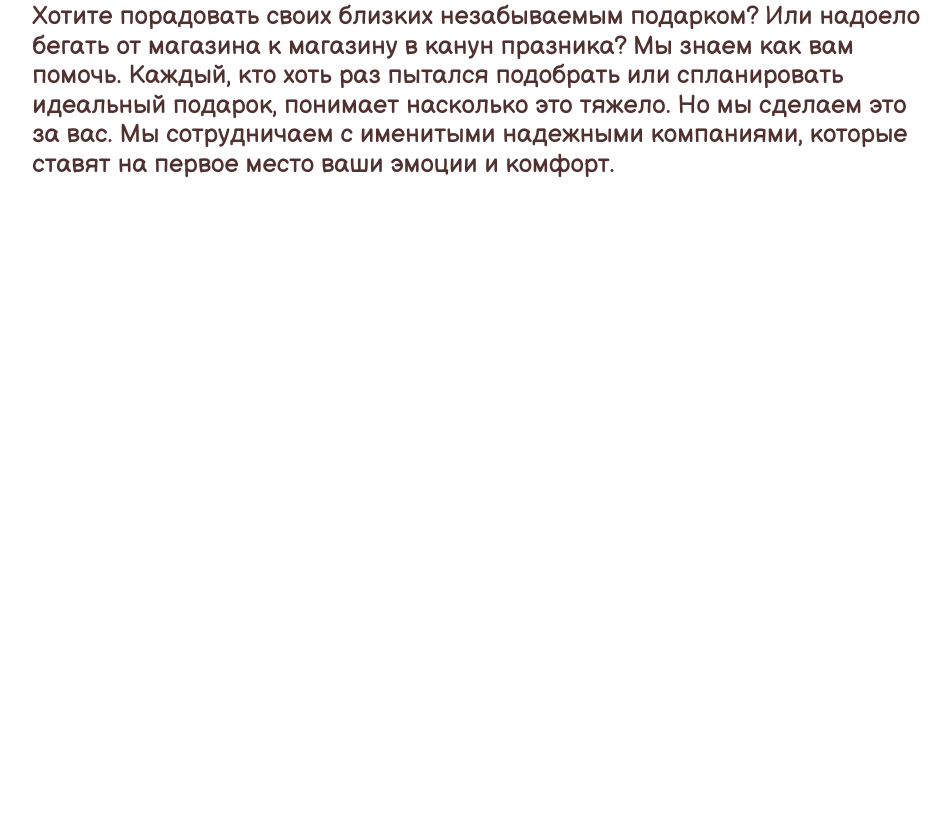
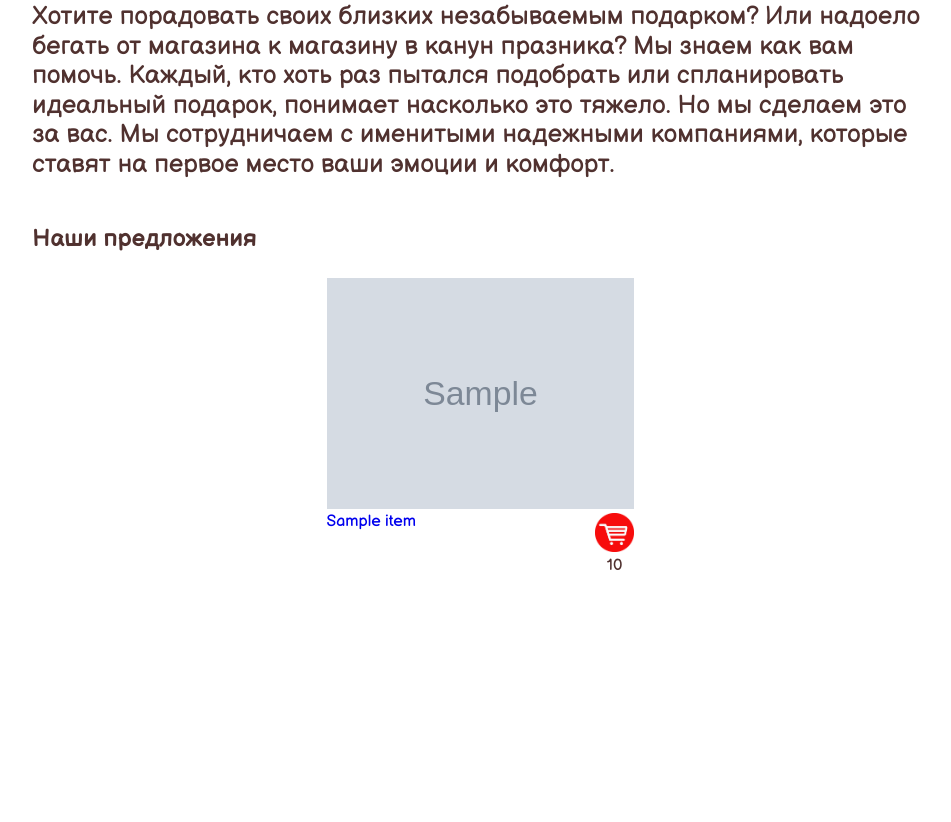
Before and after one commit to S-Lump/gift_proj, a Django app: template gift/products/templates/products/index.html in a window 1280 px wide. Shown: the part 1155-1977 px from the top of the page, without its empty margins (147-1098 px from the left). Run offline with Django 3.2, Linux system fonts and the light colour scheme; the template is opened without the code that fills it: most values are stand-ins (such as "Sample title", 1, 10 or a date in 2020); grey boxes marked "Sample" are stand-in pictures.

Commit message:
Add items in index.html

```diff
--- a/gift/gift/static/css/index.css
+++ b/gift/gift/static/css/index.css
@@ -80,6 +80,14 @@ background:var(--yellow_light);
 }
 .About p{
     font-size: 2vw;
+}
+
+.popular{
+    display: flex;
+    width: 70%;
+    flex-direction: column;
+    color: var(--brown);
+    margin-left: 14vw;
 }
 .wrapper{
  position: relative;
--- a/gift/products/templates/products/index.html
+++ b/gift/products/templates/products/index.html
@@ -45,7 +45,25 @@ GIFT PROJECT
 </div>
 
 <div class="popular">
-
+    <h2>Наши предложения</h2>
+    <div class="items">
+    <a href="{{item.get_absolute_url}}">
+        <div class="item">
+            <div class="item__image"><img src="{{ item.photo.url }}"> </div>
+            <div class="item__info">
+                <div class="title">
+                    {{ item.title }}
+                </div>
+                <div class="price">
+                    <a class="link-detail">
+                        <input class="cart" type="image" src="{% static 'img/Cart_logo.png' %}" alt="Кнопка «Cart»">
+                        <div>{{ item.price}}</div>
+                    </a>
+                </div>
+            </div>
+        </div>
+    </a>
+    </div>
 </div>
 
 
```
Also changed, not shown: gift/db.sqlite3, gift/gift/static/scripts/Scripts.js (line endings or trailing spaces).
